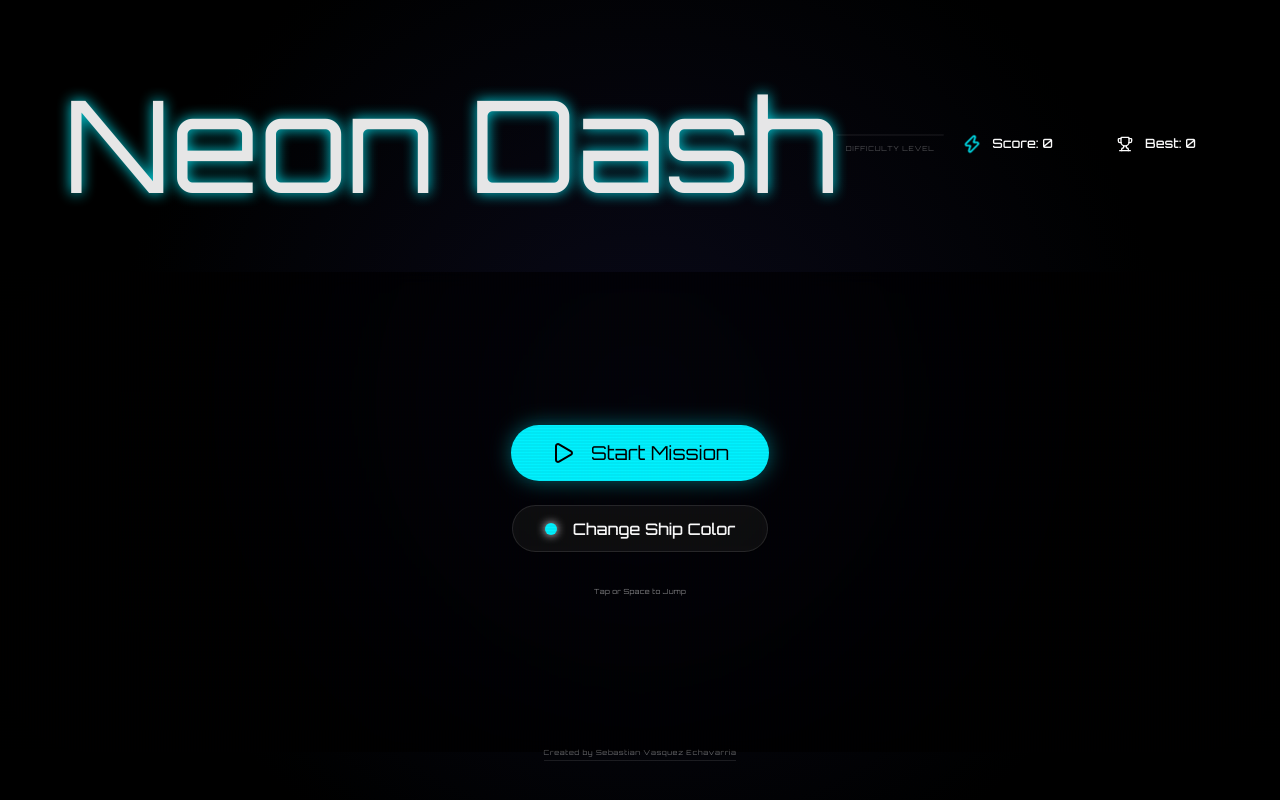
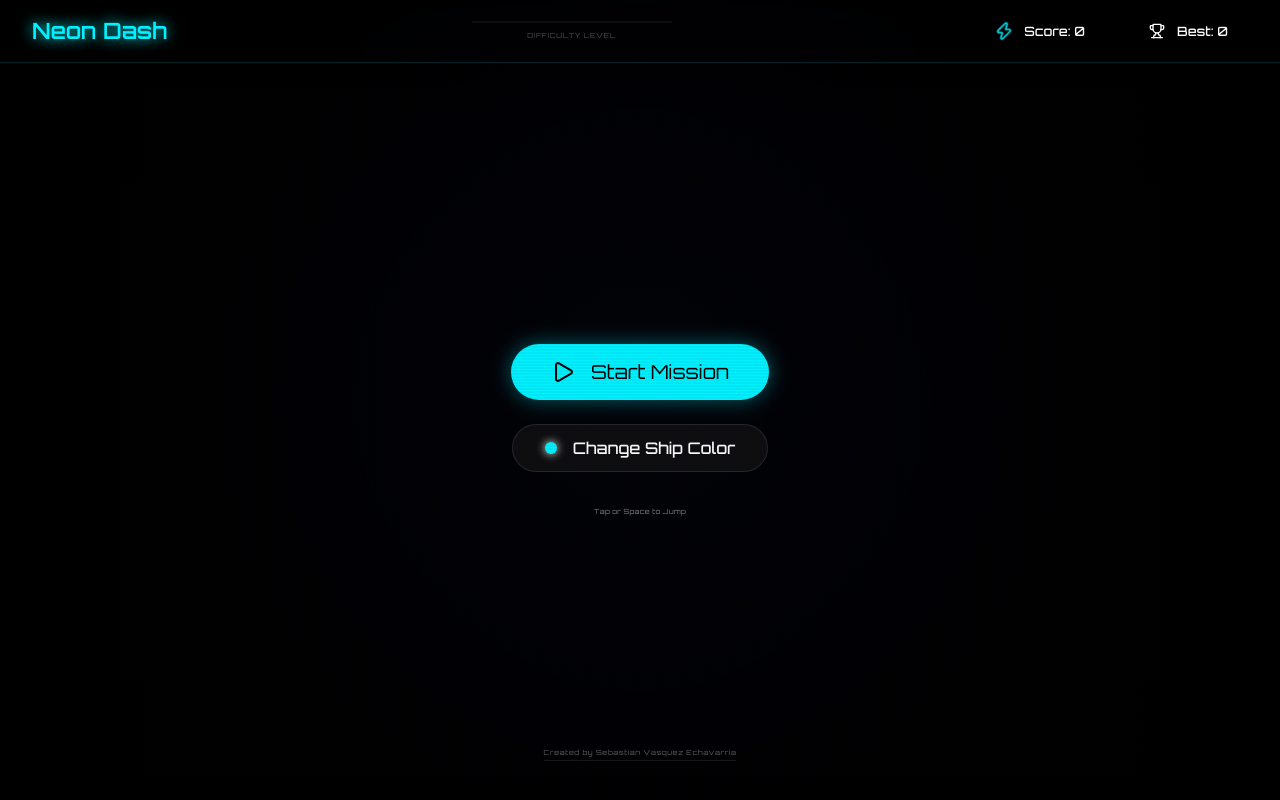
Before and after one commit to sebastianvasquezechavarria1234/neon-dash, a React (Vite) app: page / in a window 1280 px wide. Built offline with nearby package versions, Linux system fonts and the light colour scheme.

Commit message:
UI: Compact header HUD at top, smaller title, canvas fills remaining space

```diff
--- a/src/App.css
+++ b/src/App.css
@@ -1,11 +1,11 @@
 .game-container {
   display: flex;
   flex-direction: column;
-  justify-content: center;
+  justify-content: flex-start;
   align-items: center;
   width: 100vw;
   height: 100vh;
-  gap: 2rem;
+  gap: 0;
   user-select: none;
   cursor: crosshair;
   background: radial-gradient(circle at center, #0a0a1a 0%, #000 70%, #000 100%);
@@ -31,18 +31,25 @@ header {
   display: flex;
   justify-content: space-between;
   align-items: center;
-  padding: 0 4rem;
+  padding: 0.6rem 2rem;
   box-sizing: border-box;
+  background: rgba(0, 0, 0, 0.4);
+  backdrop-filter: blur(10px);
+  border-bottom: 1px solid rgba(0, 242, 255, 0.15);
+  position: relative;
+  z-index: 10;
+  flex-shrink: 0;
 }
 
 .title-neon {
-  font-size: 8rem;
+  font-size: 1.4rem;
   margin: 0;
-  font-weight: 400;
-  color: #fff;
+  font-weight: 600;
+  color: #00f2ff;
   letter-spacing: 0;
   font-family: 'Orbitron', sans-serif;
-  opacity: 0.9;
+  text-shadow: 0 0 12px rgba(0, 242, 255, 0.5);
+  opacity: 1;
 }
 
 .stats-container {
@@ -95,7 +102,7 @@ header {
   border-radius: 0;
   background: transparent;
   width: 100%;
-  height: 60vh;
+  flex: 1;
   display: flex;
   justify-content: center;
   align-items: center;
```
